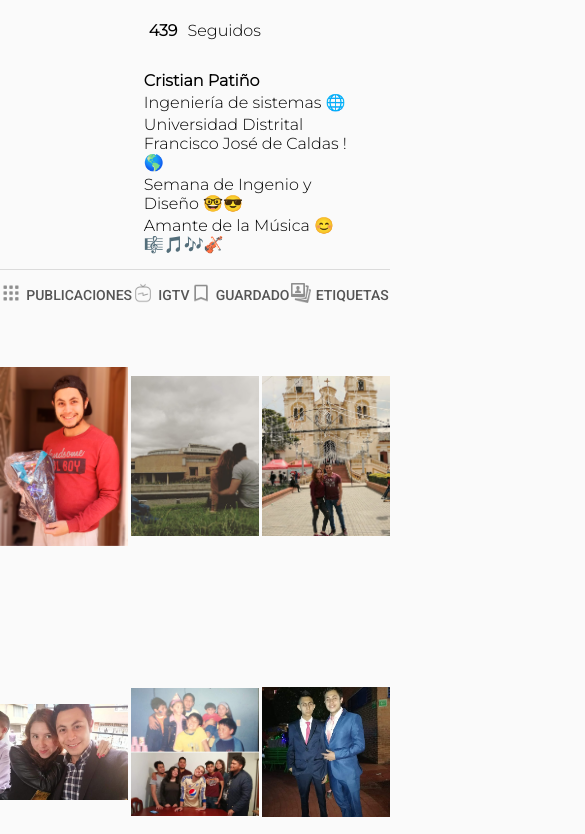
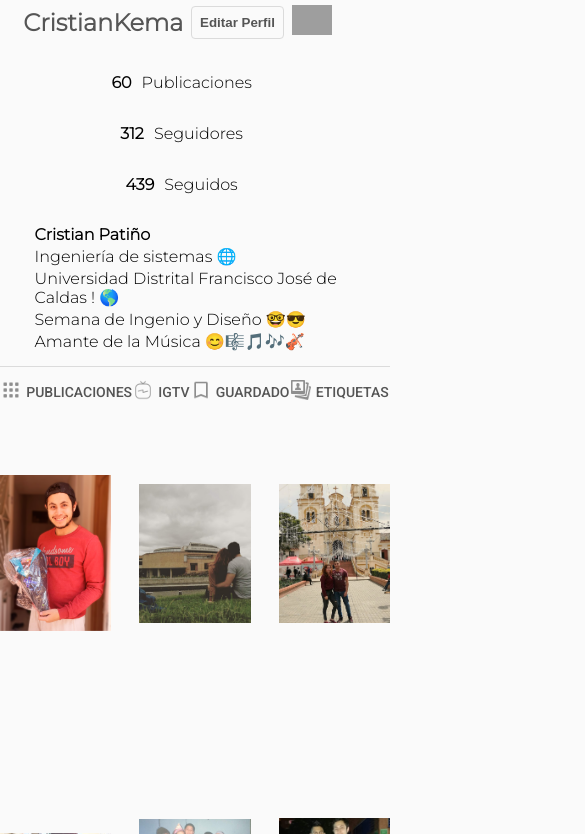
Before and after one commit to CrissUD/InstagramTemplate, a plain HTML site: page index.html in a window 390 px wide. Shown: the part 262-1096 px from the top of the page, 585 px wide, since content can reach past the window. Drawn offline with Linux system fonts and the light colour scheme; grey boxes are pictures that could not be loaded.

Commit message:
Correcciones de Responsive

```diff
--- a/Styles/Styles.css
+++ b/Styles/Styles.css
@@ -251,12 +251,32 @@ footer a{
     margin-right: 10px;
 }
 
-@media(max-width: 768px){
+@media(max-width: 500px){
+    .profile-section{
+        flex-direction: column;
+        align-items: center;
+    }
+
+    .profile-section div{
+        width: 90%;
+    }
+
+    .profile-statistics{
+        flex-wrap: wrap;
+    }
+
+    .profile-statistics div{
+        justify-content: center;
+    }
+}
+
+@media (min-width: 501px) and (max-width: 768px){
     .search input{
         display: none;
     }
 
     .layout-section{
+        grid-template-rows: repeat(3, minmax(100px, 200px));
         gap: 3px;
     }
     .profile-statistics{
@@ -266,4 +286,5 @@ footer a{
     .div-profile-details{
         width: 60%;
     }
+
 }
```
